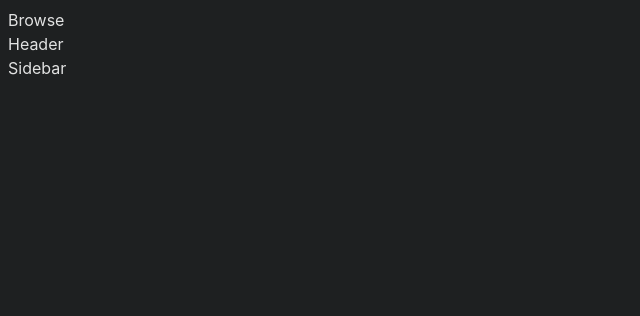
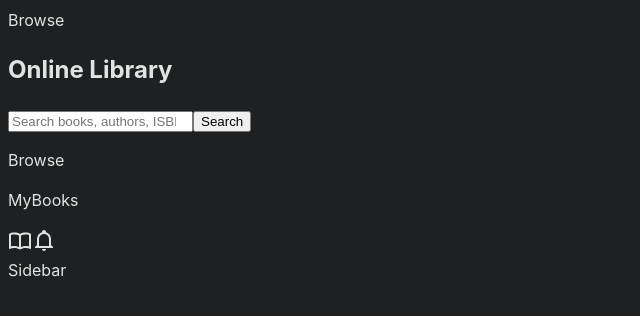
Before and after one commit to joshuanelsondev/odin-library, a React (Vite) app: page / in a window 1280 px wide. Shown: the top 316 px of the page, without its empty margins (0-640 px from the left). Built offline with nearby package versions, Linux system fonts and the light colour scheme.

Commit message:
feat: edit header component

```diff
--- a/package.json
+++ b/package.json
@@ -10,6 +10,8 @@
     "preview": "vite preview"
   },
   "dependencies": {
+    "@mdi/js": "^7.4.47",
+    "@mdi/react": "^1.6.1",
     "react": "^18.3.1",
     "react-dom": "^18.3.1",
     "sass": "^1.77.6",
--- a/src/components/header/Header.tsx
+++ b/src/components/header/Header.tsx
@@ -1,5 +1,21 @@
+import Icon from '@mdi/react';
+import { mdiBookOpenBlankVariantOutline, mdiBellOutline } from '@mdi/js';
+
 import './Header.scss'
 
 export default function Header () {
-  return <div>Header</div>
+  return (
+    <div className="header">
+      <h2 className="header-logo">Online Library</h2>
+      <form className="search">
+        <label htmlFor="search"></label>
+        <input type="search" id="search" className="search__input" placeholder="Search books, authors, ISBNs, publishers..." />
+        <button className="search__button">Search</button>
+      </form>
+      <p>Browse</p>
+      <p>MyBooks</p>
+      <Icon path={mdiBookOpenBlankVariantOutline} size={1} />
+      <Icon path={mdiBellOutline} size={1} />
+    </div>
+  )
 }
```
Also changed, not shown: 1 other file (tests, documents, lock files or other folders).
